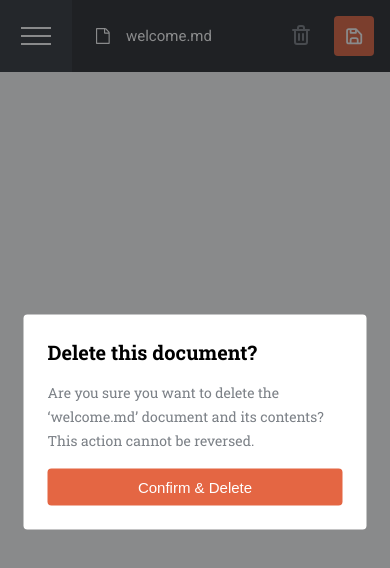
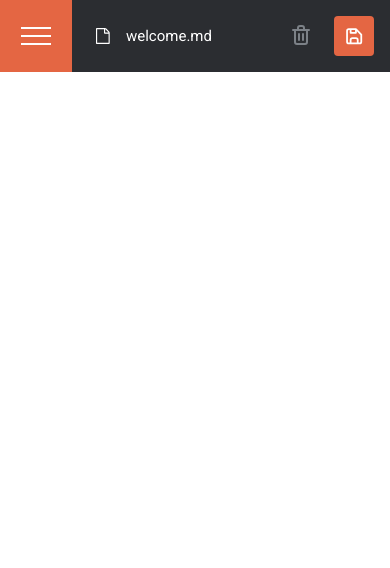
Before and after one commit to eawebmaster20/markdown-editor, an Angular app: page / in a window 390 px wide. Shown: the top 568 px of the page. Built offline with nearby package versions, Linux system fonts and the light colour scheme.

Commit message:
Adds toggle for hamburger button

```diff
--- a/src/app/app.component.html
+++ b/src/app/app.component.html
@@ -3,5 +3,3 @@
   <app-toolbar />
   <app-confirm-delete-modal />
 </main>
-
-<router-outlet />
--- a/src/app/app.component.ts
+++ b/src/app/app.component.ts
@@ -6,10 +6,8 @@ import { ConfirmDeleteModalComponent } from './components/confirm-delete-modal/c
 @Component({
   selector: 'app-root',
   standalone: true,
-  imports: [RouterOutlet,ToolbarComponent,ConfirmDeleteModalComponent],
+  imports: [RouterOutlet, ToolbarComponent, ConfirmDeleteModalComponent],
   templateUrl: './app.component.html',
   styleUrl: './app.component.scss',
 })
-export class AppComponent {
-  buttonName = 'Save Changes';
-}
+export class AppComponent {}
--- a/src/app/components/confirm-delete-modal/confirm-delete-modal.component.html
+++ b/src/app/components/confirm-delete-modal/confirm-delete-modal.component.html
@@ -1,4 +1,4 @@
-<div class="del-modal">
+<div class="del-modal" [style]="{ display }">
   <h4>Delete this document?</h4>
   <p>
     Are you sure you want to delete the ‘welcome.md’ document and its contents?
@@ -6,4 +6,4 @@
   </p>
   <button id="btn-con-del">Confirm & Delete</button>
 </div>
-<div class="lightbox"></div>
+<div (click)="hideModal()" class="lightbox" [style]="{ display }"></div>
--- a/src/app/components/confirm-delete-modal/confirm-delete-modal.component.scss
+++ b/src/app/components/confirm-delete-modal/confirm-delete-modal.component.scss
@@ -7,6 +7,8 @@
   top: 50%;
   left: 50%;
   transform: translate(-50%, -50%);
+  z-index: 10;
+  //   display: none;
 }
 
 .del-modal h4 {
@@ -43,7 +45,7 @@
   top: 0;
   left: 0;
   background-color: rgba(21, 22, 25, 0.5);
-  z-index: -1;
+  z-index: 0;
   display: flex;
   justify-content: center;
   align-items: center;
--- a/src/app/components/confirm-delete-modal/confirm-delete-modal.component.ts
+++ b/src/app/components/confirm-delete-modal/confirm-delete-modal.component.ts
@@ -5,8 +5,11 @@ import { Component } from '@angular/core';
   standalone: true,
   imports: [],
   templateUrl: './confirm-delete-modal.component.html',
-  styleUrl: './confirm-delete-modal.component.scss'
+  styleUrl: './confirm-delete-modal.component.scss',
 })
 export class ConfirmDeleteModalComponent {
-
+  display = 'none';
+  hideModal() {
+    this.display === 'block' ? 'none' : 'block';
+  }
 }
--- a/src/app/components/toolbar/toolbar.component.html
+++ b/src/app/components/toolbar/toolbar.component.html
@@ -1,11 +1,21 @@
 <nav>
   <div class="left-container">
-    <button class="h-icon">
+    <button (click)="toggleSidebar()" class="h-icon">
+      @if (isOpened) {
+      <svg width="24" height="24" xmlns="http://www.w3.org/2000/svg">
+        <g fill="#FFF" fill-rule="evenodd">
+          <path d="M2.1.686 23.315 21.9l-1.415 1.415L.686 2.1z" />
+          <path d="M.686 21.9 21.9.685l1.415 1.415L2.1 23.314z" />
+        </g>
+      </svg>
+      } @else {
+
       <svg width="30" height="18" xmlns="http://www.w3.org/2000/svg">
         <g fill="#FFF" fill-rule="evenodd">
           <path d="M0 0h30v2H0zM0 8h30v2H0zM0 16h30v2H0z" />
         </g>
       </svg>
+      }
     </button>
     <div class="logo">
       <svg width="130" height="12" xmlns="http://www.w3.org/2000/svg">
--- a/src/app/components/toolbar/toolbar.component.scss
+++ b/src/app/components/toolbar/toolbar.component.scss
@@ -1,17 +1,13 @@
-
-
-
-nav{
+nav {
   width: 100%;
   height: 72px;
-    background-color:var(--slate-800) ;
+  background-color: var(--slate-800);
   display: flex;
   justify-content: space-between;
   align-items: center;
   padding: 0 16px 0 0;
   position: absolute;
-    z-index: -2;
-
+  // z-index: -2;
 }
 .left-container {
   display: flex;
--- a/src/app/components/toolbar/toolbar.component.ts
+++ b/src/app/components/toolbar/toolbar.component.ts
@@ -5,8 +5,12 @@ import { Component } from '@angular/core';
   standalone: true,
   imports: [],
   templateUrl: './toolbar.component.html',
-  styleUrl: './toolbar.component.scss'
+  styleUrl: './toolbar.component.scss',
 })
 export class ToolbarComponent {
+  isOpened = false;
 
+  toggleSidebar() {
+    this.isOpened ? (this.isOpened = false) : (this.isOpened = true);
+  }
 }
```
Lines whose indentation alone changed are shown as unchanged.
